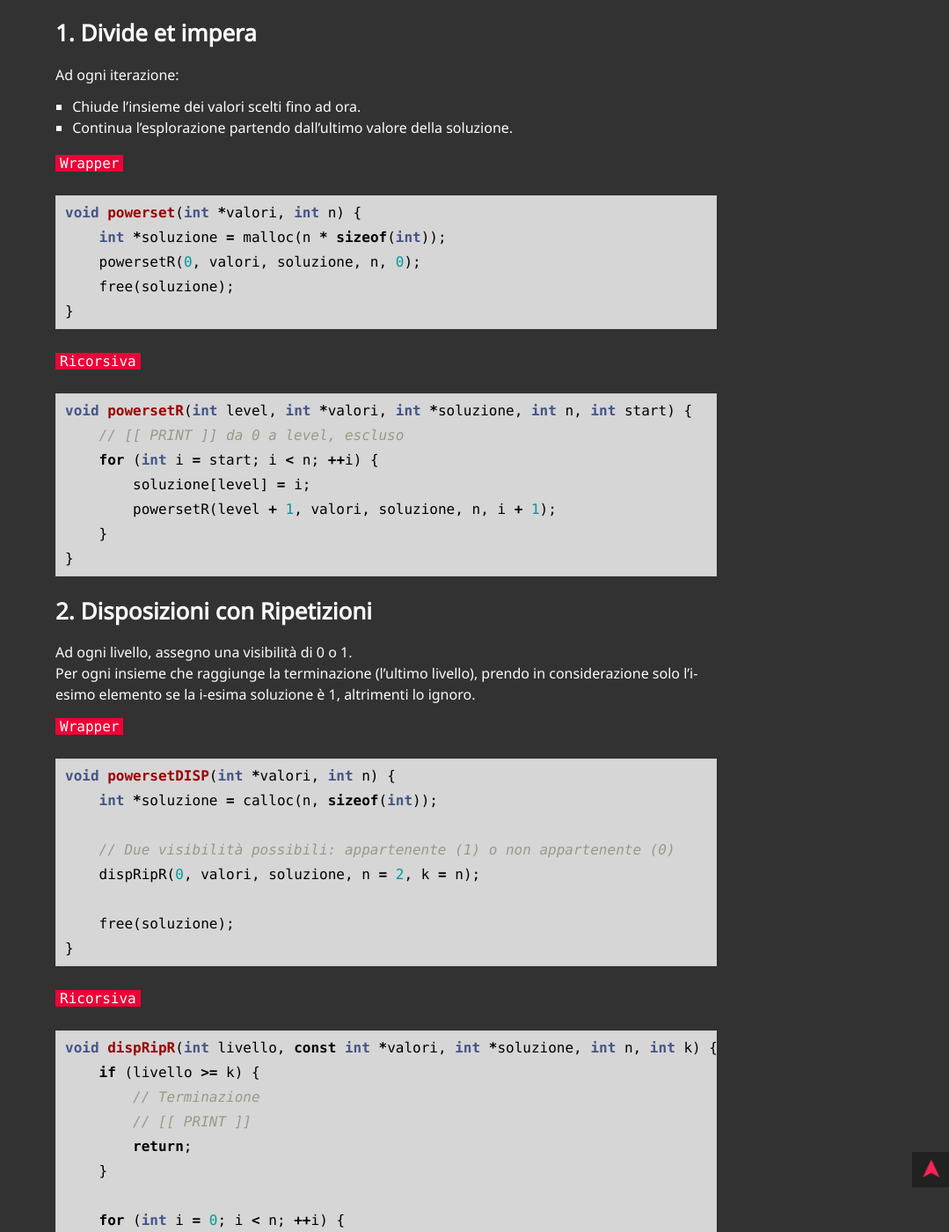
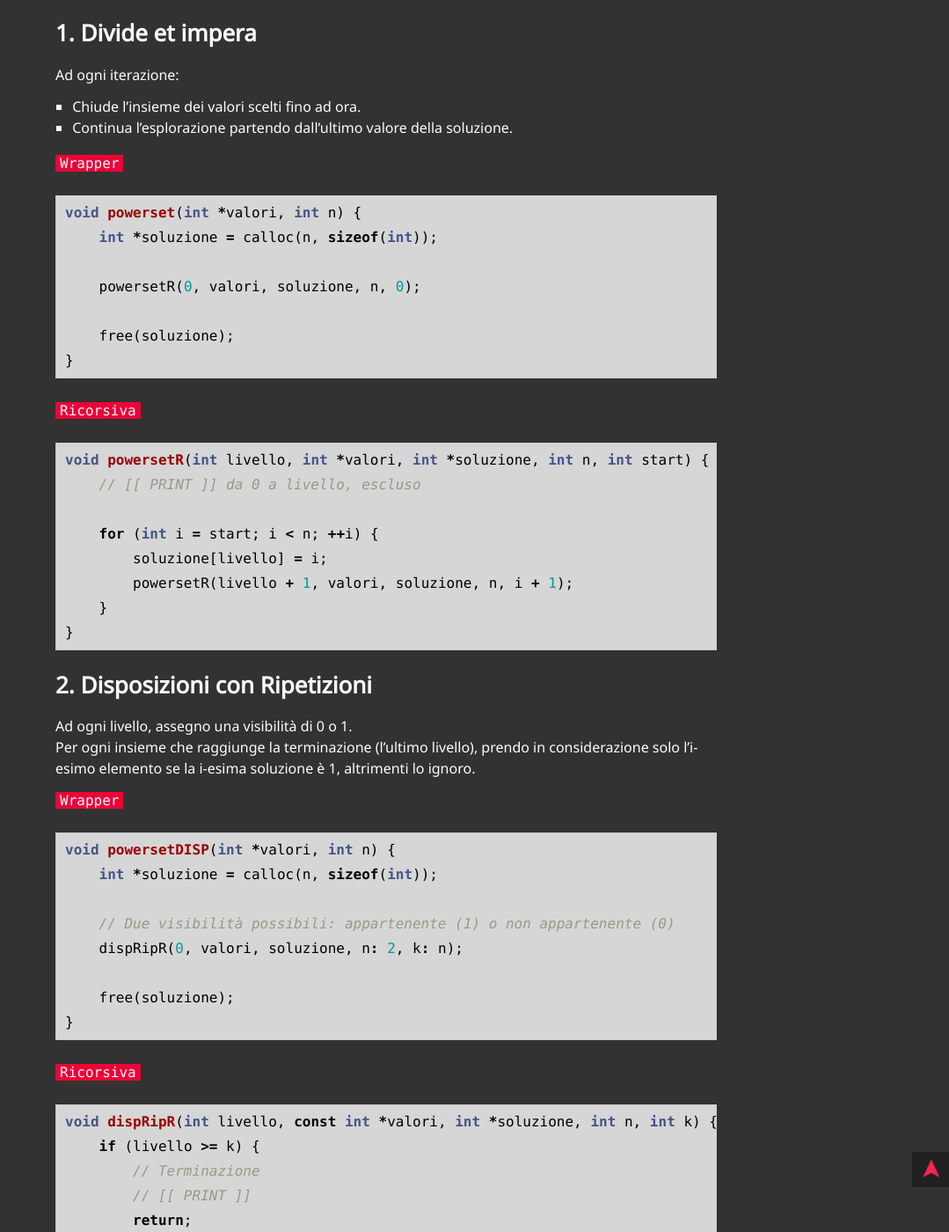
Before and after one commit to hqppyz/apa-summary, a Jekyll site: the page built from Calcolo/powerset.md, in a window 1280 px wide and 1400 px high, scrolled down 472 px. Shown: the whole window at 88% size, without its empty margins (201-1280 px from the left). Built offline with Jekyll 4.4.1, drawn with Linux system fonts in a browser that asks for light colours; our own code applies the rules of GitHub Pages for plain Markdown files; some of the changed text lies outside the part shown.

Commit message:
Respecting symbol names everywhere

````diff
--- a/Calcolo/powerset.md
+++ b/Calcolo/powerset.md
@@ -20,19 +20,22 @@ Ad ogni iterazione:
 `Wrapper`
 ```c
 void powerset(int *valori, int n) {
-    int *soluzione = malloc(n * sizeof(int));
+    int *soluzione = calloc(n, sizeof(int));
+
     powersetR(0, valori, soluzione, n, 0);
+
     free(soluzione);
 }
 ```
 
 `Ricorsiva`
 ```c
-void powersetR(int level, int *valori, int *soluzione, int n, int start) {
-    // [[ PRINT ]] da 0 a level, escluso
+void powersetR(int livello, int *valori, int *soluzione, int n, int start) {
+    // [[ PRINT ]] da 0 a livello, escluso
+
     for (int i = start; i < n; ++i) {
-        soluzione[level] = i;
-        powersetR(level + 1, valori, soluzione, n, i + 1);
+        soluzione[livello] = i;
+        powersetR(livello + 1, valori, soluzione, n, i + 1);
     }
 }
 ```
@@ -47,7 +50,7 @@ void powersetDISP(int *valori, int n) {
     int *soluzione = calloc(n, sizeof(int));
 
     // Due visibilità possibili: appartenente (1) o non appartenente (0)
-    dispRipR(0, valori, soluzione, n = 2, k = n);
+    dispRipR(0, valori, soluzione, n: 2, k: n);
 
     free(soluzione);
 }
@@ -84,15 +87,15 @@ void powersetCOMB(int *valori, int n) {
 ```
 
 ```c
-void combSempR(int level, int *valori, int *soluzione, int n, int k, int start) {
-    if (level >= k) {
+void combSempR(int livello, int *valori, int *soluzione, int n, int k, int start) {
+    if (livello >= k) {
         // [[ PRINT ]] da 0 a k
         return;
     }
 
     for (int i = start; i < n; ++i) {
-        soluzione[level] = i;
-        combSempR(level + 1, valori, soluzione, n, k, i + 1);
+        soluzione[livello] = valori[i];
+        combSempR(livello + 1, valori, soluzione, n, k, i + 1);
     }
 }
 ```
@@ -159,28 +162,30 @@ Si divide in 2 ricorsioni:
 `Wrapper`
 ```c
 void er(int *valori, int n) {
-    int *soluzione = malloc(n * sizeof(int));
+    int *soluzione = calloc(n, sizeof(int));
+
     erR(0, valori, soluzione, n, 0);
+
     free(soluzione);
 }
 ```
 
 `Ricorsiva`
 ```c
-void erR(int level, int *valori, int *soluzione, int n, int m) {
-    if (level >= n) {
+void erR(int livello, int *valori, int *soluzione, int n, int m) {
+    if (livello >= n) {
         // [[ PRINT ]] da 0 a n elementi ognuno nel blocco soluzione[i]
 
         return;
     }
 
     for (int i = 0; i < m; ++i) {
-        soluzione[level] = i;
-        erR(level + 1, valori, soluzione, n, m);
+        soluzione[livello] = i;
+        erR(livello + 1, valori, soluzione, n, m);
     }
 
-    soluzione[level] = m;
-    erR(level + 1, valori, soluzione, n, m + 1);
+    soluzione[livello] = m;
+    erR(livello + 1, valori, soluzione, n, m + 1);
 }
 ```
 
@@ -189,27 +194,29 @@ Una versione più specifica è quando sappiamo già in quanti blocchi vogliamo p
 `Wrapper`
 ```c
 void erSpecific(int *valori, int n, int k) {
-    int *soluzione = malloc(n * sizeof(int));
+    int *soluzione = calloc(n, sizeof(int));
+
     erR(0, valori, soluzione, n, k, 0);
+
     free(soluzione);
 }
 ```
 
 `Ricorsiva`
 ```c
-void erSpecificR(int level, int *valori, int *soluzione, int n, int k, int m) {
-    if (level >= n) {
+void erSpecificR(int livello, int *valori, int *soluzione, int n, int k, int m) {
+    if (livello >= n) {
         // [[ PRINT ]] da 0 a n elementi ognuno nel blocco soluzione[i]
 
         return;
     }
 
     for (int i = 0; i < m; ++i) {
-        soluzione[level] = i;
-        erR(level + 1, valori, soluzione, n, m);
+        soluzione[livello] = i;
+        erR(livello + 1, valori, soluzione, n, m);
     }
 
-    soluzione[level] = m;
-    erR(level + 1, valori, soluzione, n, m + 1);
+    soluzione[livello] = m;
+    erR(livello + 1, valori, soluzione, n, m + 1);
 }
 ```
````
Also changed, not shown: other parts of Calcolo/powerset.md (+3 -3 lines), Calcolo/combinatorio.md (+4 -4 lines).
